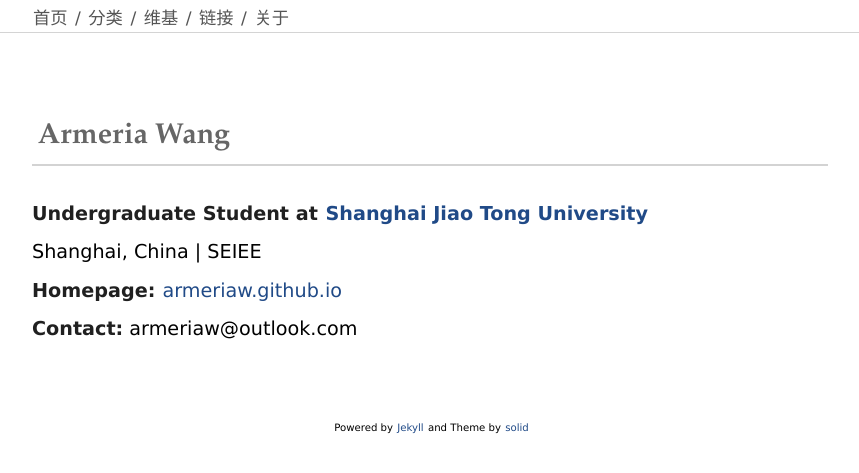
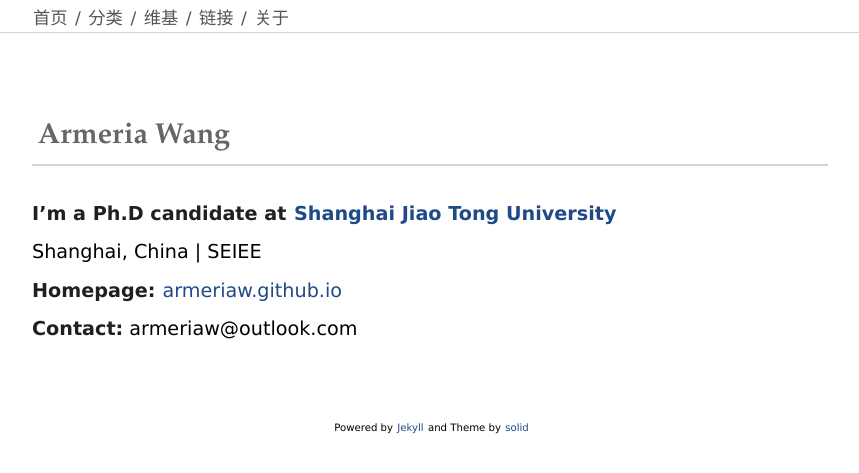
Before and after one commit to armeriaw/armeriaw.github.io, a Jekyll site: the page built from pages/about.md, in a window 1280 px wide. Shown: the top 473 px of the page, without its empty margins (208-1067 px from the left). Built offline with Jekyll 4.4.1, drawn with Linux system fonts in a browser that asks for light colours.

Commit message:
Update about.md

```diff
--- a/pages/about.md
+++ b/pages/about.md
@@ -2,11 +2,11 @@
 layout: page
 title: Armeria Wang
 description: Armeria Wang的个人简介
-keywords: Armeria Wang, 王翰坤
+keywords: Armeria Wang
 permalink: /about/
 ---
 
-**Undergraduate Student at [Shanghai Jiao Tong University](http://www.sjtu.edu.cn)**
+**I'm a Ph.D candidate at [Shanghai Jiao Tong University](http://www.sjtu.edu.cn)**
 
 Shanghai, China \| SEIEE
 
```
